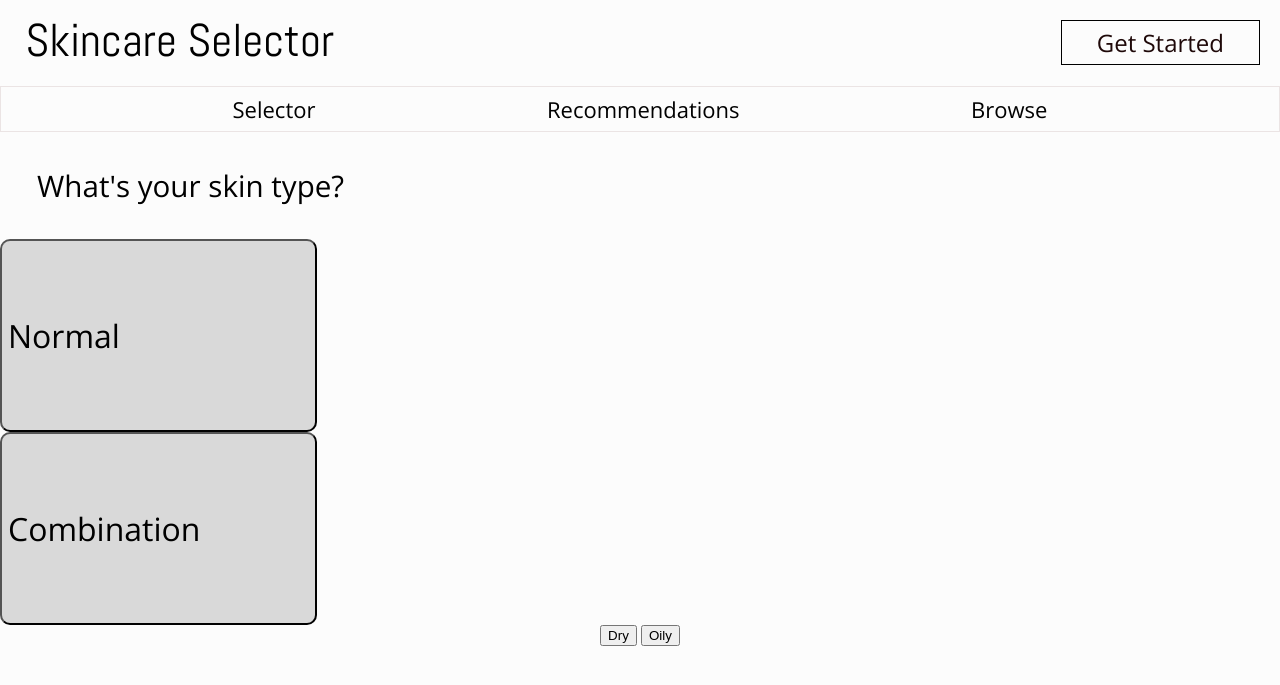
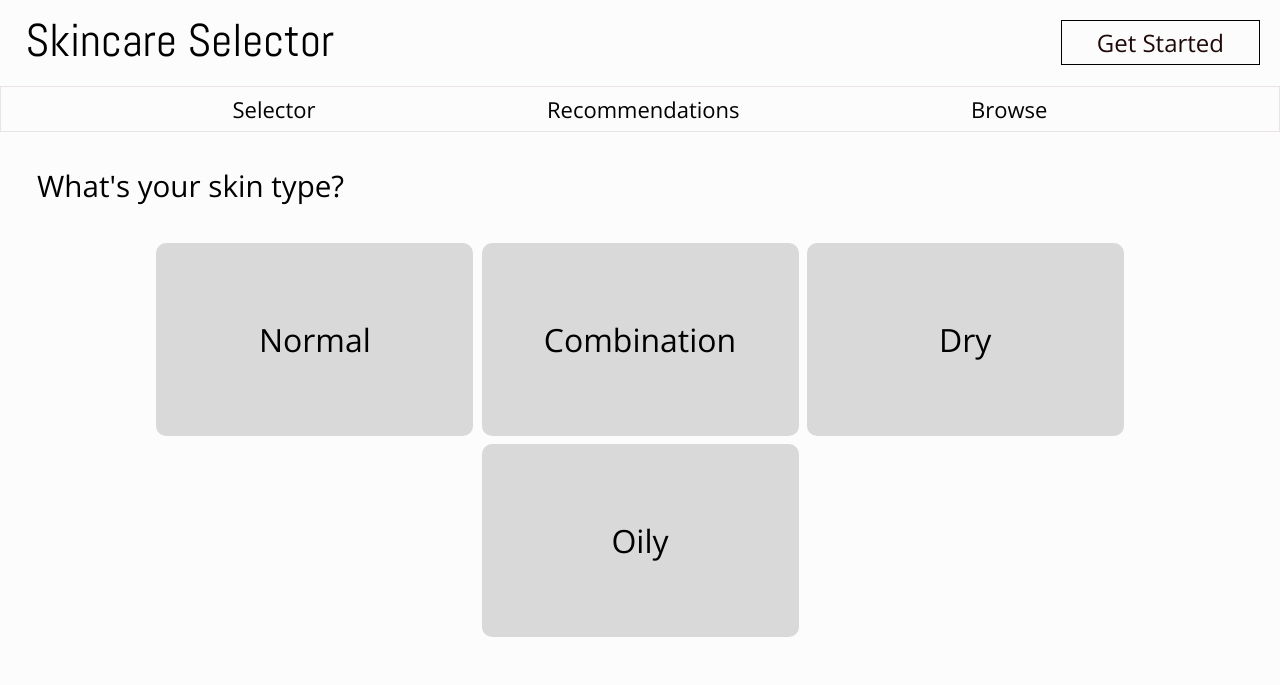
Before and after one commit to ibConnor/SkincareSelector, a Jekyll site: the page built from skintype.html, in a window 1280 px wide. Shown: the top 685 px of the page. Built offline with Jekyll 4.4.1, drawn with Linux system fonts in a browser that asks for light colours.

Commit message:
added button class

```diff
--- a/_layouts/skintype.html
+++ b/_layouts/skintype.html
@@ -11,8 +11,8 @@
 <h2>What's your skin type?</h2>
 <button class="button">Normal</button>
 <button class="button">Combination</button>
-<button>Dry</button>
-<button>Oily</button>
+<button class="button">Dry</button>
+<button class="button">Oily</button>
 </div>
 
 </body>
--- a/css/buttons.css
+++ b/css/buttons.css
@@ -8,7 +8,13 @@
     font-weight: 300;
     font-size: 32px;
     line-height: 44px;
-    display: flex;
     align-items: center;
+    border: none;
+    color: black;
+    padding: 15px 32px;
     text-align: center;
+    text-decoration: none;
+    display: inline-block;
+    margin: 4px 2px;
+    cursor: pointer;
 }
```
